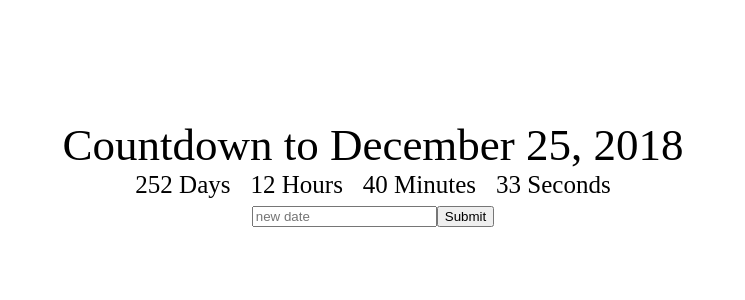
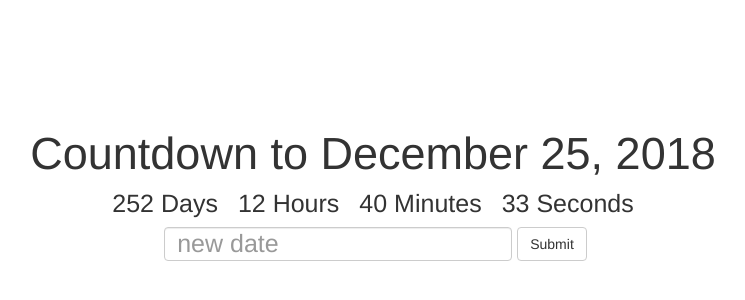
Before and after one commit to Copenbacon/first-react-app, a React (Create React App) app in the folder countdown_champ/: page / in a window 1280 px wide. Shown: the part 134-434 px from the top of the page, without its empty margins (267-1012 px from the left). Built offline with nearby package versions, Linux system fonts and the light colour scheme.

Commit message:
react bootstrap added in, ternary operators added in

```diff
--- a/countdown_champ/package.json
+++ b/countdown_champ/package.json
@@ -3,8 +3,9 @@
   "version": "0.1.0",
   "private": true,
   "dependencies": {
-    "react": "^16.3.1",
-    "react-dom": "^16.3.1",
+    "react": "^16.3.2",
+    "react-bootstrap": "^0.32.1",
+    "react-dom": "^16.3.2",
     "react-scripts": "1.1.4"
   },
   "scripts": {
--- a/countdown_champ/public/index.html
+++ b/countdown_champ/public/index.html
@@ -10,6 +10,8 @@
     -->
     <link rel="manifest" href="%PUBLIC_URL%/manifest.json">
     <link rel="shortcut icon" href="%PUBLIC_URL%/favicon.ico">
+
+    <link rel="stylesheet" href="https://maxcdn.bootstrapcdn.com/bootstrap/3.3.7/css/bootstrap.min.css" integrity="sha384-BVYiiSIFeK1dGmJRAkycuHAHRg32OmUcww7on3RYdg4Va+PmSTsz/K68vbdEjh4u" crossorigin="anonymous">
     <!--
       Notice the use of %PUBLIC_URL% in the tags above.
       It will be replaced with the URL of the `public` folder during the build.
@@ -19,6 +21,7 @@
       work correctly both with client-side routing and a non-root public URL.
       Learn how to configure a non-root public URL by running `npm run build`.
     -->
+    <!-- Latest compiled and minified CSS -->
     <title>React App</title>
   </head>
   <body>
--- a/countdown_champ/src/app.css
+++ b/countdown_champ/src/app.css
@@ -12,3 +12,8 @@
 	display: inline;
 	margin: 10px;
 }
+
+.Deadline-input {
+	font-size: 25px;
+	margin: 5px;
+}
--- a/countdown_champ/src/app.jsx
+++ b/countdown_champ/src/app.jsx
@@ -1,6 +1,7 @@
 import React, { Component } from 'react';
 import Clock from './clock.jsx';
 import './app.css';
+import { Form, FormControl, Button } from 'react-bootstrap';
 
 class App extends Component {
 	constructor(props) {
@@ -21,15 +22,16 @@ class App extends Component {
 			<div className="App">
 				<div className="App-title">Countdown to {this.state.deadline}</div>
 				<Clock deadline={this.state.deadline} />
-				<div>
-					<input
+				<Form inline>
+					<FormControl
+						className='Deadline-input'
 						placeholder='new date'
 						onChange={event => this.setState({new_deadline: event.target.value})}
 					/>
-					<button onClick={() => this.change_deadline()}>
+					<Button onClick={() => this.change_deadline()}>
 					Submit
-					</button>
-				</div>
+					</Button>
+				</Form>
 			</div>
 			)
 	}
--- a/countdown_champ/src/clock.jsx
+++ b/countdown_champ/src/clock.jsx
@@ -22,6 +22,10 @@ class Clock extends Component {
 
 	}
 
+	leading_zero(num) {
+		return num < 10 ? '0' + num : num;
+	}
+
 	get_time_until(deadline) {
 		const time = Date.parse(deadline) - Date.parse(new Date());
 		const seconds = Math.floor((time/1000) % 60);
@@ -36,10 +40,10 @@ class Clock extends Component {
 	render() {
 		return(
 			<div>
-				<div className="Clock-days">{this.state.days} Days</div>
-				<div className="Clock-hours">{this.state.hours} Hours</div>
-				<div className="Clock-minutes">{this.state.minutes} Minutes</div>
-				<div className="Clock-seconds">{this.state.seconds} Seconds</div>
+				<div className="Clock-days">{this.leading_zero(this.state.days)} Days</div>
+				<div className="Clock-hours">{this.leading_zero(this.state.hours)} Hours</div>
+				<div className="Clock-minutes">{this.leading_zero(this.state.minutes)} Minutes</div>
+				<div className="Clock-seconds">{this.leading_zero(this.state.seconds)} Seconds</div>
 			</div>
 		)
 
```
Also changed, not shown: 1 other file (tests, documents, lock files or other folders).
